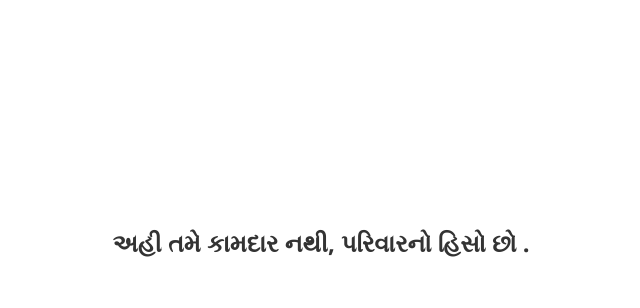
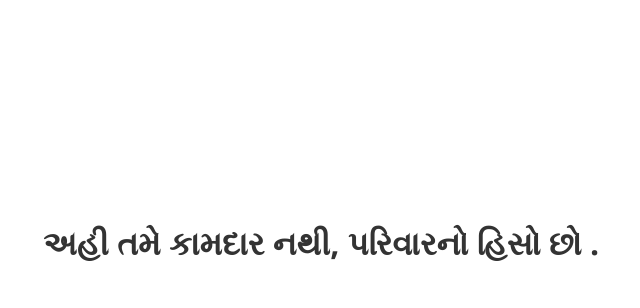
Before and after one commit to DalbanjanRushil/SanjayDalbanjan, a plain HTML site: page index.html in a window 1280 px wide. Shown: the part 158-466 px from the top of the page, without its empty margins (319-959 px from the left). Drawn offline with Linux system fonts and the light colour scheme.

Commit message:
Update index.html

```diff
--- a/index.html
+++ b/index.html
@@ -15,7 +15,7 @@
 
   <div class="main-content" style="display: none;">
     <!-- Home/dashboard will go here -->
-    <h2>અહી તમે કામદાર નથી, પરિવારનો હિસો છો . </h2>
+    <h1>અહી તમે કામદાર નથી, પરિવારનો હિસો છો . </h1>
   </div>
 
   <script src="script.js"></script>
```
